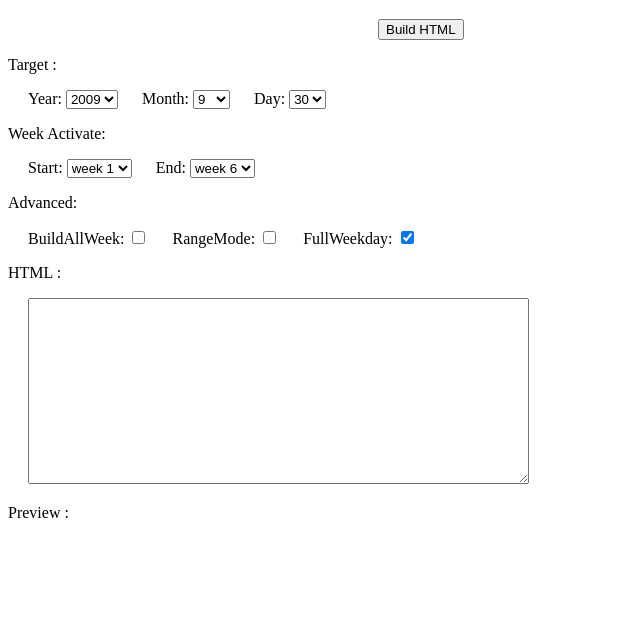
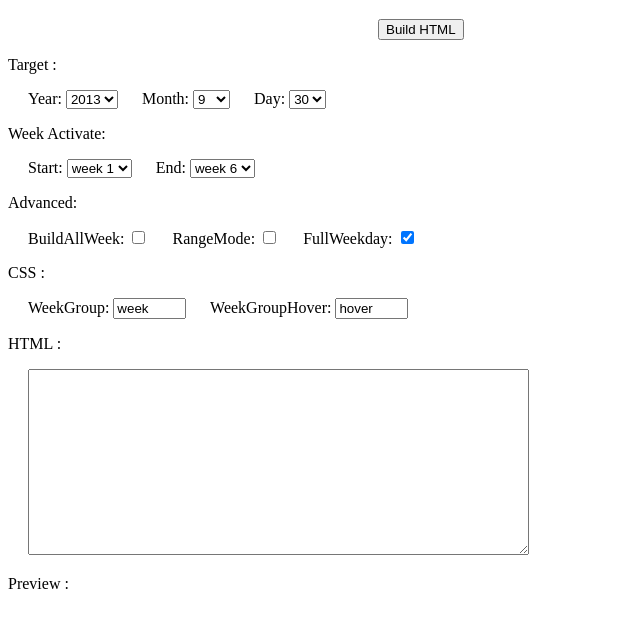
Before and after one commit to zfkun/js, a plain HTML site: page QKWeeklyPagerBuilder/WeeklyPagerBuilder.htm in a window 1280 px wide. Shown: the part 61-688 px from the top of the page, without its empty margins (0-640 px from the left). Drawn offline with Linux system fonts and the light colour scheme.

Commit message:
bug fix & add css option
fixed select#year's option value error
add css option

```diff
--- a/QKWeeklyPagerBuilder/WeeklyPagerBuilder.htm
+++ b/QKWeeklyPagerBuilder/WeeklyPagerBuilder.htm
@@ -21,13 +21,13 @@
 	<p class="pl20">
 		<label for="year">Year: </label>
 		<select id="year">
-			<option value="2013">2009</option>
-			<option value="2013">2010</option>
-			<option value="2013">2011</option>
+			<option value="2009">2009</option>
+			<option value="2010">2010</option>
+			<option value="2011">2011</option>
 			<option value="2012">2012</option>
 			<option value="2013">2013</option>
-			<option value="2013">2014</option>
-			<option value="2013">2015</option>
+			<option value="2014">2014</option>
+			<option value="2015">2015</option>
 		</select>
 
 		&nbsp;&nbsp;&nbsp;&nbsp;
@@ -87,6 +87,17 @@
 		<input type="checkbox" id="fullWeekday" checked="checked" />
 	</p>
 
+	<p>CSS : </p>
+	<p  class="pl20">
+		<label for="buildweekGroupClsAllWeek">WeekGroup: </label>
+		<input type="text" id="weekGroupCls" value="week" size="6" />
+
+		&nbsp;&nbsp;&nbsp;&nbsp;
+
+		<label for="weekGroupHoverCls">WeekGroupHover: </label>
+		<input type="text" id="weekGroupHoverCls" value="hover" size="6" />
+	</p>
+
 	<p id="outfor">HTML : </p>
 	<p  class="pl20"><textarea id="output" cols="60" rows="12"></textarea></p>
 
@@ -101,7 +112,9 @@
 			builded,
 			buildAllWeek,
 			rangeStrict,
-			fullWeekday = true;
+			fullWeekday = true,
+			weekCls = 'week',
+			weekHoverCls = 'hover';
 
 		// tiny lib
 		var U = Utils = {
@@ -188,7 +201,7 @@
 			},
 
 			createLinkTagByUrlWithState: function(url, selected) {
-				return '<a href="' + (url || '#') + '" class="week' + (selected ? ' hover' : '') + '">';
+				return '<a href="' + (url || '#') + '" class="' + weekCls + (selected ? ' ' + weekHoverCls : '') + '">';
 			},
 
 			addOptions: function(select, list, clean, index) {
@@ -351,6 +364,8 @@
 		U.id('date').onchange = reBuild;
 		U.id('weekStart').onchange = updateWeekEndList;
 		U.id('weekEnd').onchange = reBuild;
+		U.id('weekGroupCls').onkeyup = function() { weekCls = this.value; weekCls.length > 0 ? reBuild() : ''; };
+		U.id('weekGroupHoverCls').onkeyup = function() { weekHoverCls = this.value; weekHoverCls.length > 0 ? reBuild() : ''; };
 		U.id('buildAllWeek').onclick = function() { reBuild(buildAllWeek = !!this.checked); };
 		U.id('weekRangeStrict').onclick = function() { };
 		U.id('fullWeekday').onclick = function() { reBuild(fullWeekday = !!this.checked); };
```
